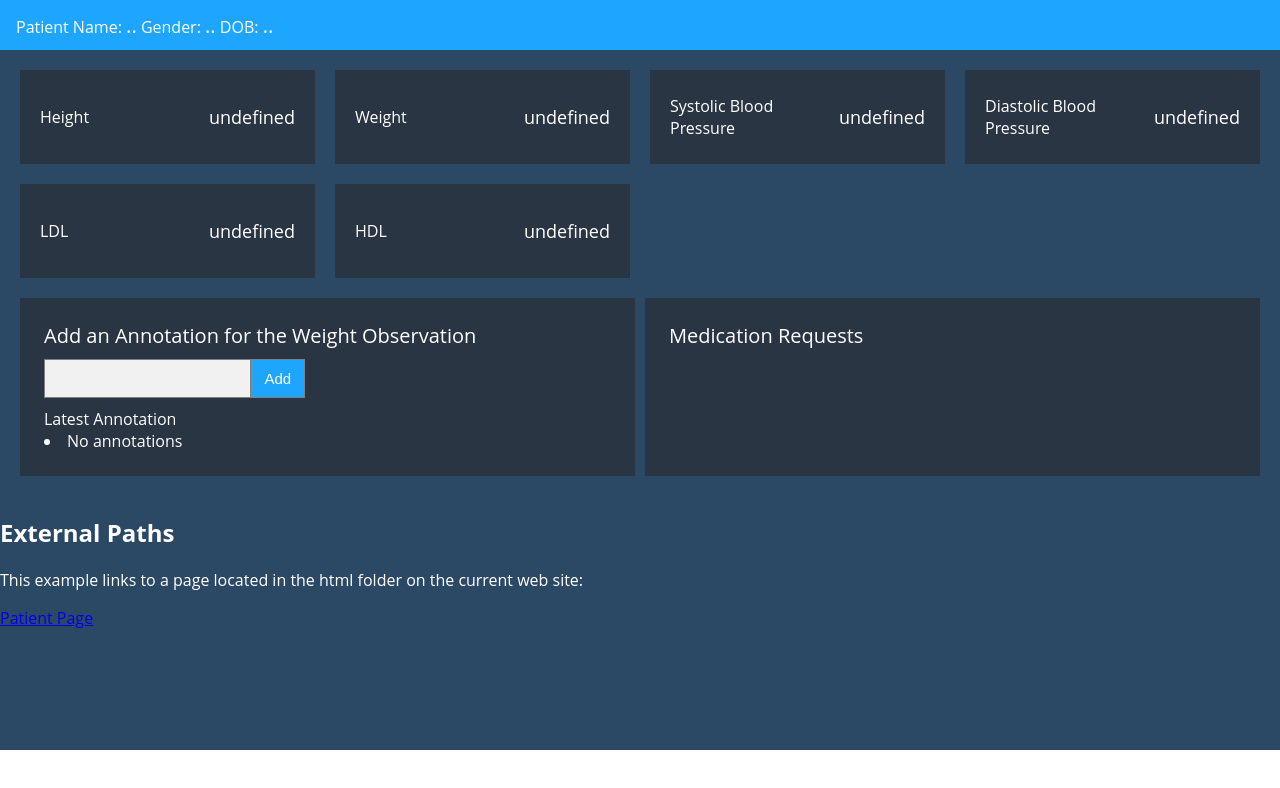
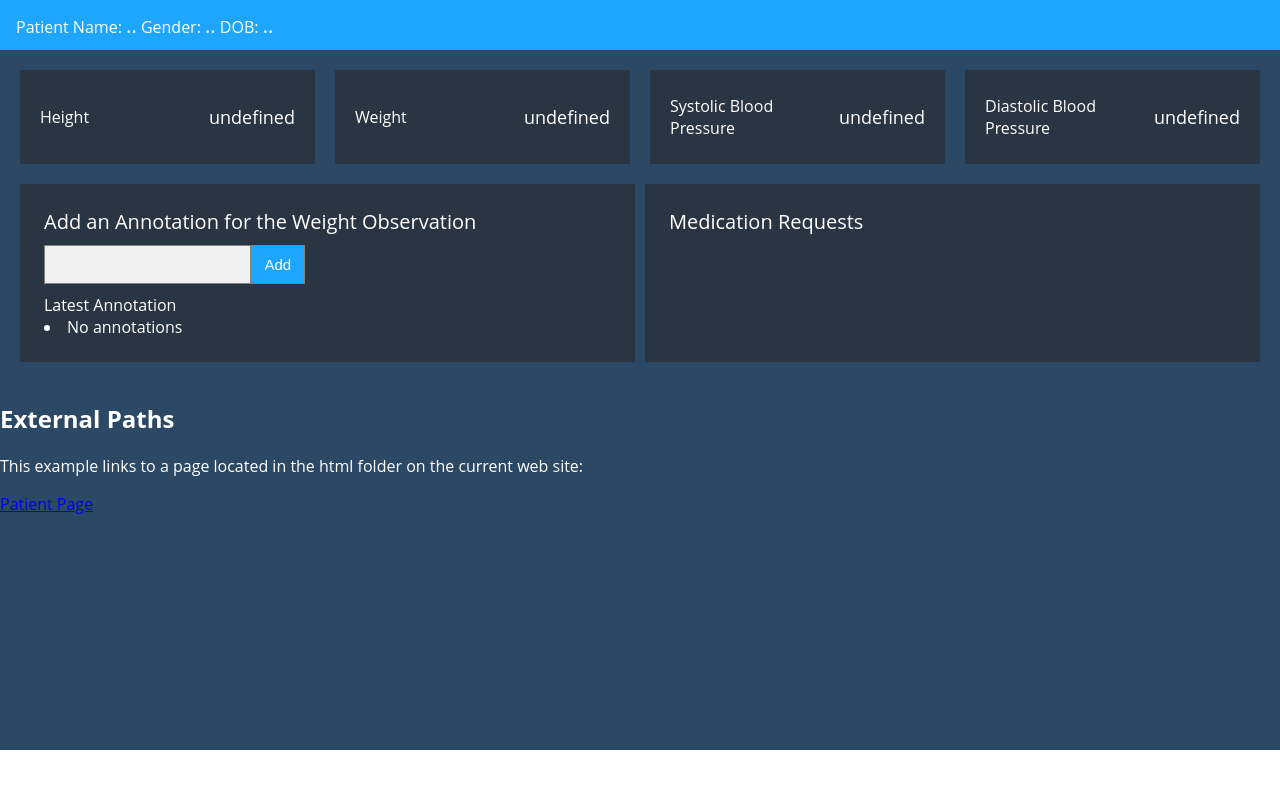
Before and after one commit to junlelu/mini_proj3, a plain HTML site: page index.html in a window 1280 px wide. Drawn offline with Linux system fonts and the light colour scheme.

Commit message:
Update index.html

```diff
--- a/index.html
+++ b/index.html
@@ -36,14 +36,6 @@
         <div class="small-card">
           <div>Diastolic Blood Pressure</div>
           <div class="ob-value" id="dia">undefined</div>
-        </div>
-        <div class="small-card">
-          <div>LDL</div>
-          <div class="ob-value" id="ldl">undefined</div>
-        </div>
-        <div class="small-card">
-          <div>HDL</div>
-          <div class="ob-value" id="hdl">undefined</div>
         </div>
       </div>
 
```
